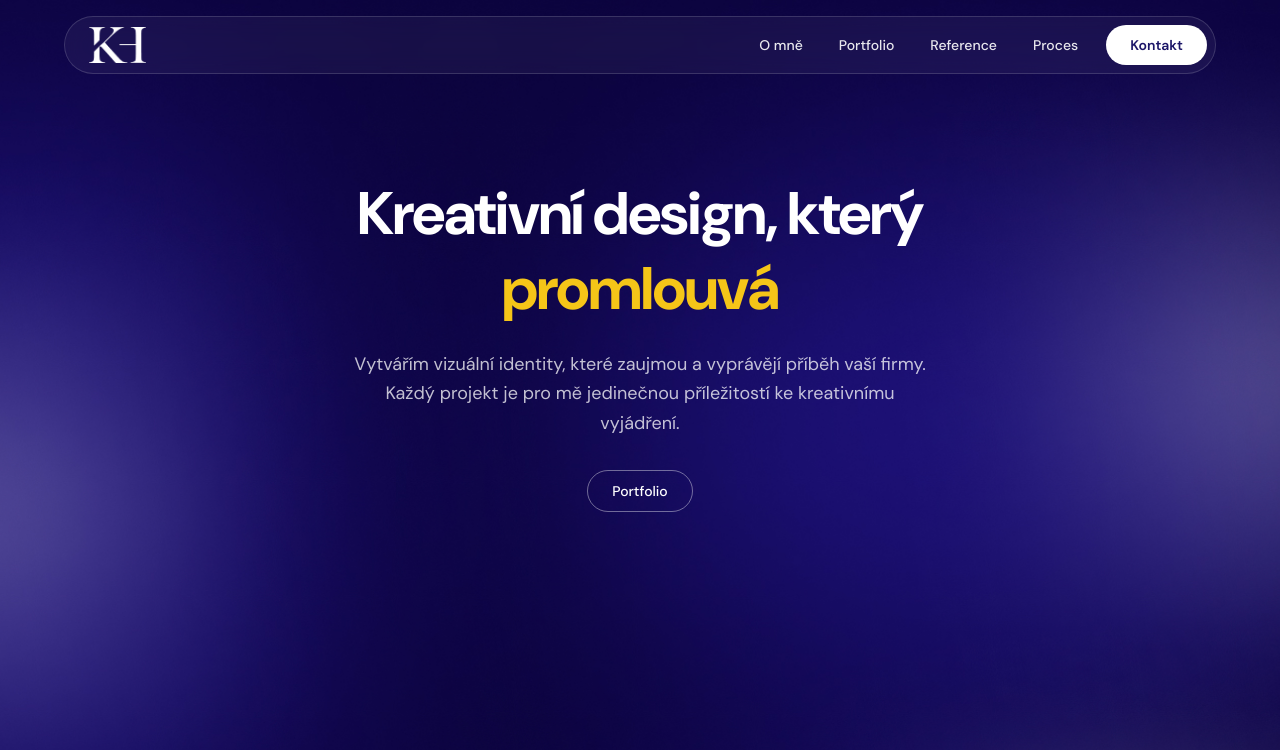
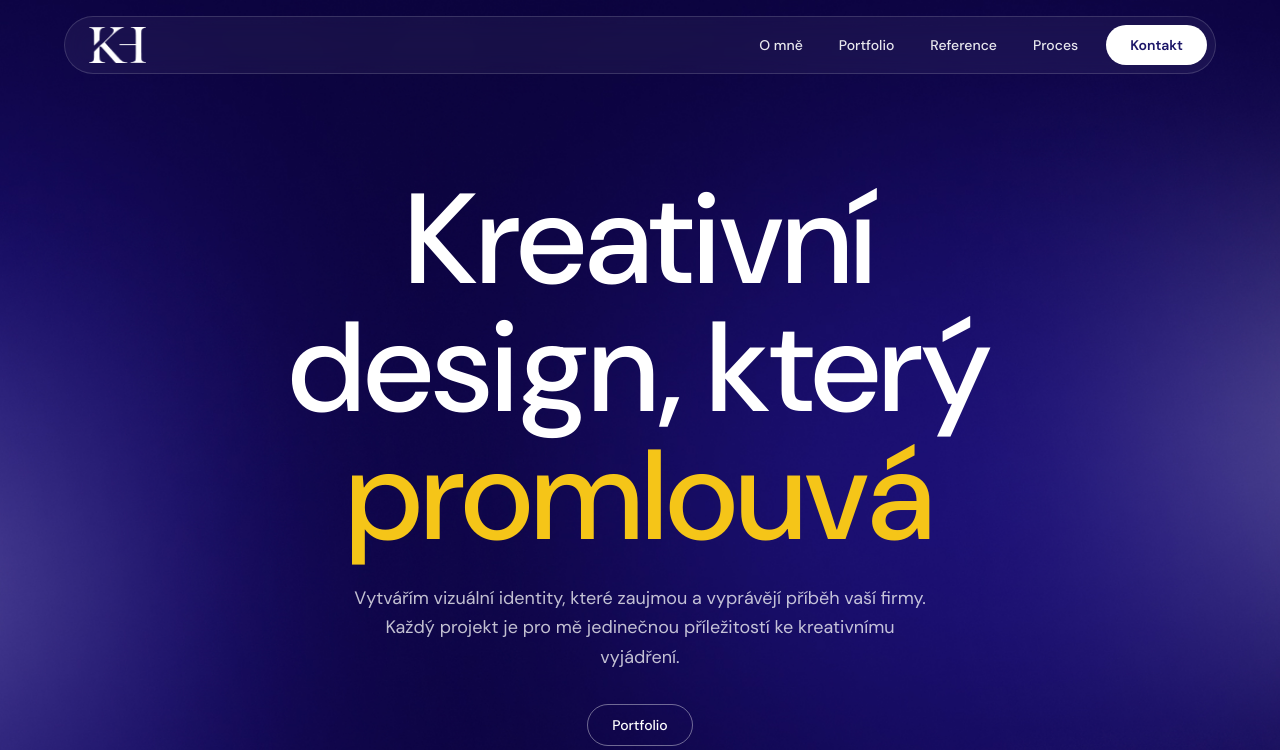
Before and after one commit to matejkajn/kata-portfolio, a Next.js app: page / in a window 1280 px wide. Shown: the top 750 px of the page. Built offline with nearby package versions, Linux system fonts and the light colour scheme; no server answers; the database is empty.

Commit message:
fix(ui): match hero h1 to design spec and bump footer year
Set the hero headline to DM Sans medium, 128px, 100% line-height and
zero letter-spacing per the Figma spec. Update the footer copyright to
2026.

```diff
--- a/src/components/home/HeroSection.tsx
+++ b/src/components/home/HeroSection.tsx
@@ -5,9 +5,8 @@ export function HeroSection() {
   return (
     <section className="px-6 pb-24 pt-36 sm:px-8 md:pb-32 md:pt-44">
       <div className="mx-auto flex max-w-3xl flex-col items-center gap-6 text-center">
-        <h1 className="text-4xl font-bold leading-tight tracking-tight text-white sm:text-5xl md:text-6xl">
-          Kreativní design, který{" "}
-          <span className="text-accent">promlouvá</span>
+        <h1 className="text-5xl font-medium leading-none tracking-normal text-white sm:text-7xl md:text-[128px]">
+          Kreativní design, který <span className="text-accent">promlouvá</span>
         </h1>
         <p className="max-w-xl text-base leading-relaxed text-white/75 sm:text-lg">
           Vytvářím vizuální identity, které zaujmou a vyprávějí příběh vaší
--- a/src/components/layout/Footer.tsx
+++ b/src/components/layout/Footer.tsx
@@ -54,7 +54,7 @@ export function Footer() {
         </div>
 
         <p className="text-right text-xs text-muted">
-          © 2025 Kateřina Hršelová. All rights reserved.
+          © 2026 Kateřina Hršelová. All rights reserved.
         </p>
       </div>
     </footer>
```
